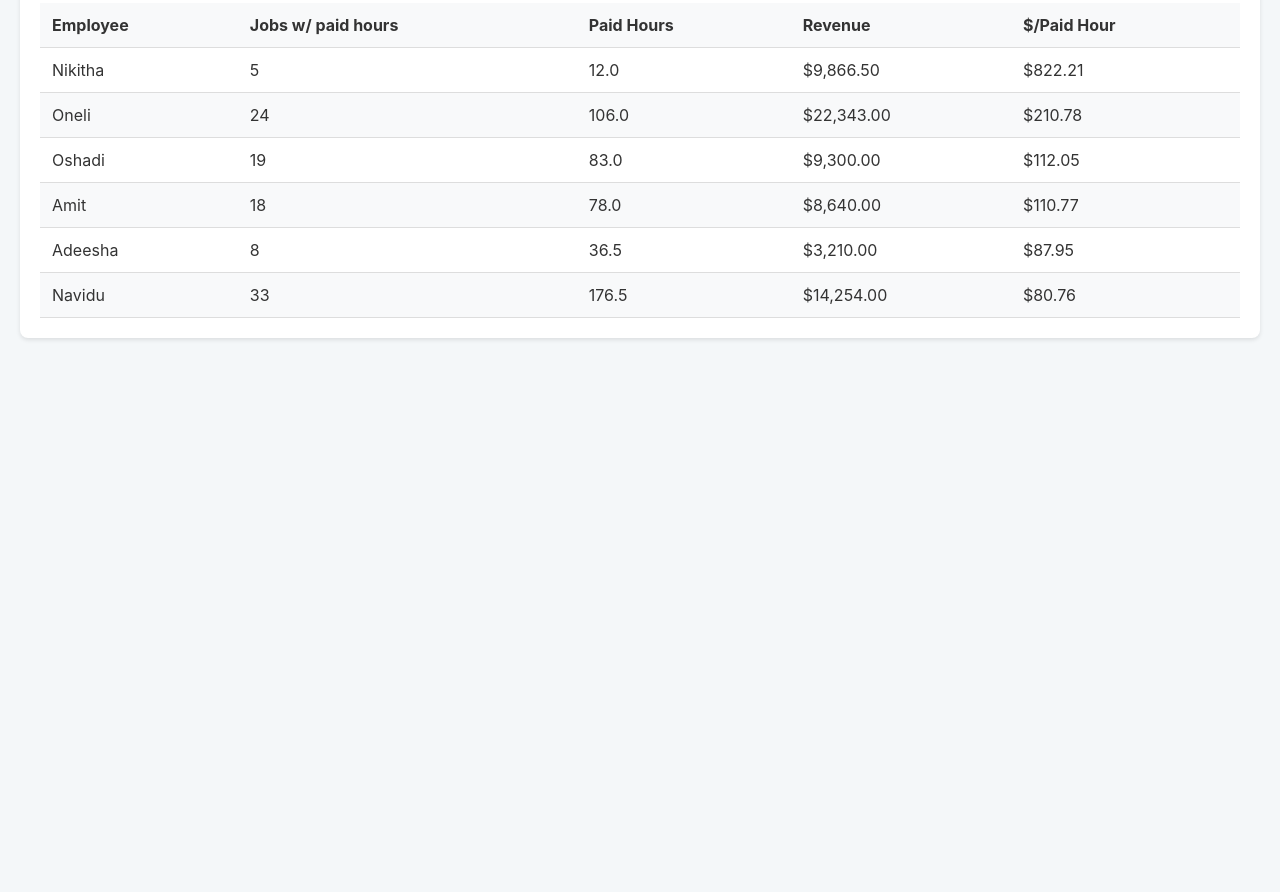
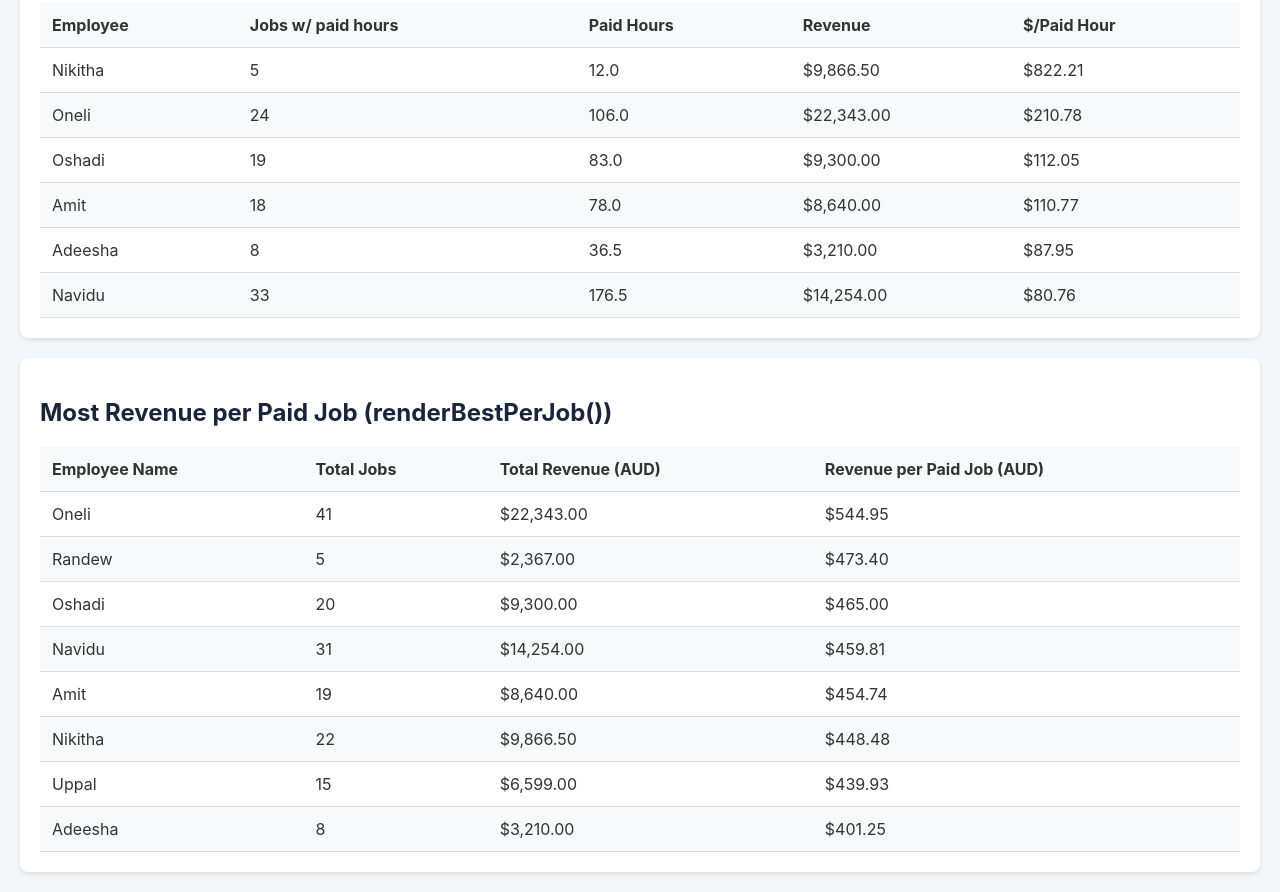
Before and after one commit to Recker011/data-visualiser, a plain HTML site: page index.html in a window 1280 px wide. Shown: the part 3188-4080 px from the top of the page. Before the commit the page ends 3546 px from the top, so only its background shows below. Drawn offline with nearby package versions, Linux system fonts and the light colour scheme.

Commit message:
Updates to dashboard

```diff
--- a/index.html
+++ b/index.html
@@ -74,6 +74,20 @@
                 <tbody></tbody>
             </table>
         </div>
+<div class="table-container">
+            <h2>Most Revenue per Paid Job (renderBestPerJob())</h2>
+            <table id="table-best-job">
+                <thead>
+                    <tr>
+                        <th>Employee Name</th>
+                        <th>Total Jobs</th>
+                        <th>Total Revenue (AUD)</th>
+                        <th>Revenue per Paid Job (AUD)</th>
+                    </tr>
+                </thead>
+                <tbody></tbody>
+            </table>
+        </div>
     </main>
 
     <script src="https://cdn.jsdelivr.net/npm/papaparse@5.4.1/papaparse.min.js"></script>
--- a/script.js
+++ b/script.js
@@ -238,6 +238,7 @@ document.addEventListener('DOMContentLoaded', () => {
         renderBusiestDays(data.rows);
         renderTopEmployees(data.rows);
         renderBestHourly(data.rows);
+renderBestPerJob(data.rows);
         document.getElementById('last-updated').innerText = `Loaded ${parseInfo.count} rows · Detected delimiter: ${parseInfo.delimiter} · Last updated: ${formatDateAU(data.lastUpdated)}`;
     };
 
@@ -377,4 +378,44 @@ document.addEventListener('DOMContentLoaded', () => {
             </tr>
         `).join('');
     };
+const renderBestPerJob = (rows) => {
+        const employeeData = {};
+        rows.forEach(row => {
+            if (!row.employees.length) return;
+
+            // Only consider billable jobs (positive revenue, not cancelled/touch-ups)
+            if (!row.isBillable) return;
+
+            row.employees.forEach(employee => {
+                if (!employeeData[employee]) {
+                    employeeData[employee] = { paidJobs: 0, revenue: 0 };
+                }
+
+                // Each employee gets credited with the full revenue of a job they participated in
+                employeeData[employee].paidJobs++;
+                employeeData[employee].revenue += row.value;
+            });
+        });
+
+        // Calculate revenue per paid job and filter employees with 5+ paid jobs
+        const jobPerformance = Object.entries(employeeData)
+            .filter(([, data]) => data.paidJobs >= 5)
+            .map(([employee, data]) => ({
+                employee,
+                ...data,
+                perJob: data.paidJobs > 0 ? data.revenue / data.paidJobs : 0
+            }))
+            .sort((a, b) => b.perJob - a.perJob);
+
+        // Render the table
+        const tbody = document.querySelector('#table-best-job tbody');
+        tbody.innerHTML = jobPerformance.map(e => `
+            <tr>
+                <td>${e.employee}</td>
+                <td>${e.paidJobs}</td>
+                <td>${formatAUD(e.revenue)}</td>
+                <td>${formatAUD(e.perJob)}</td>
+            </tr>
+        `).join('');
+    };
 });
```
